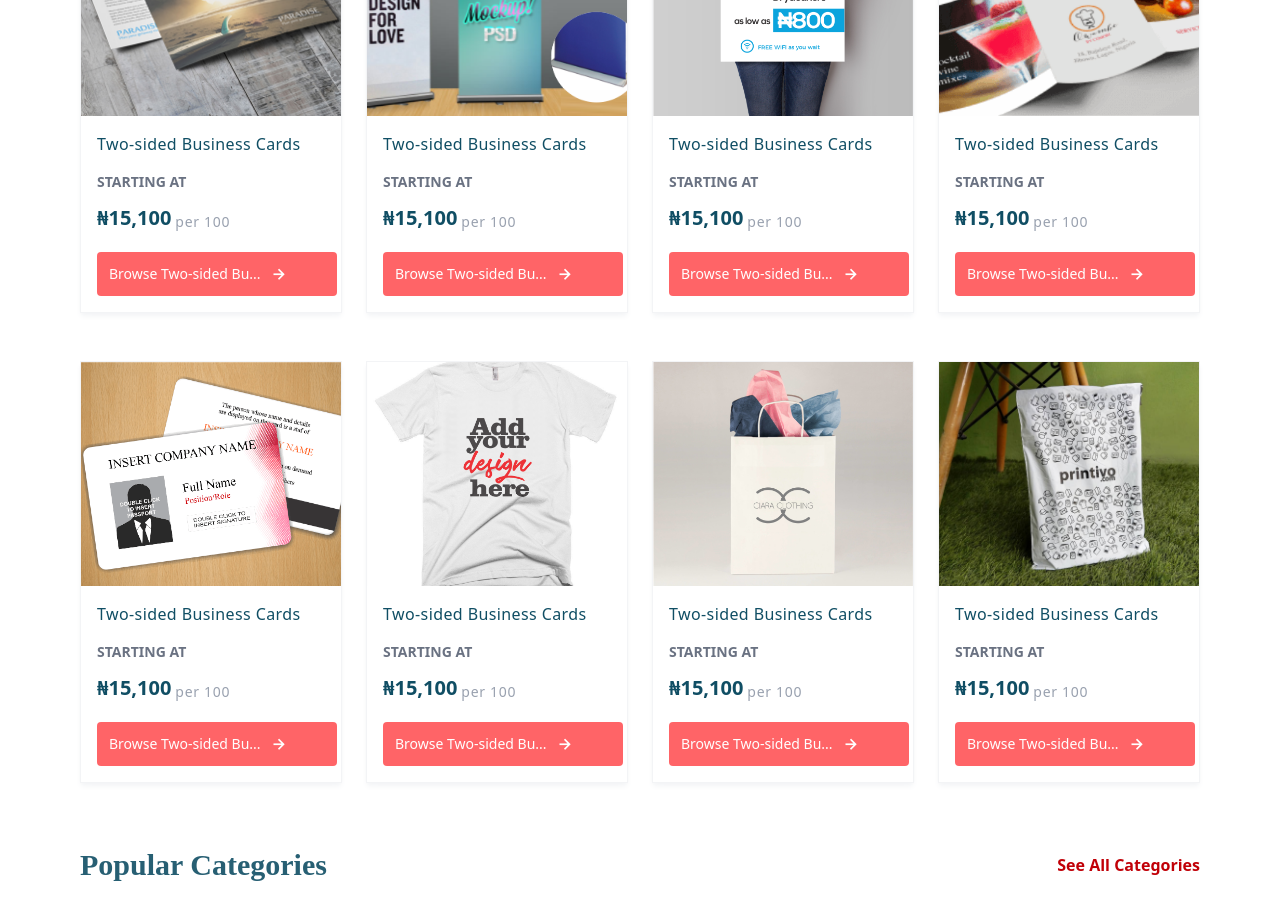
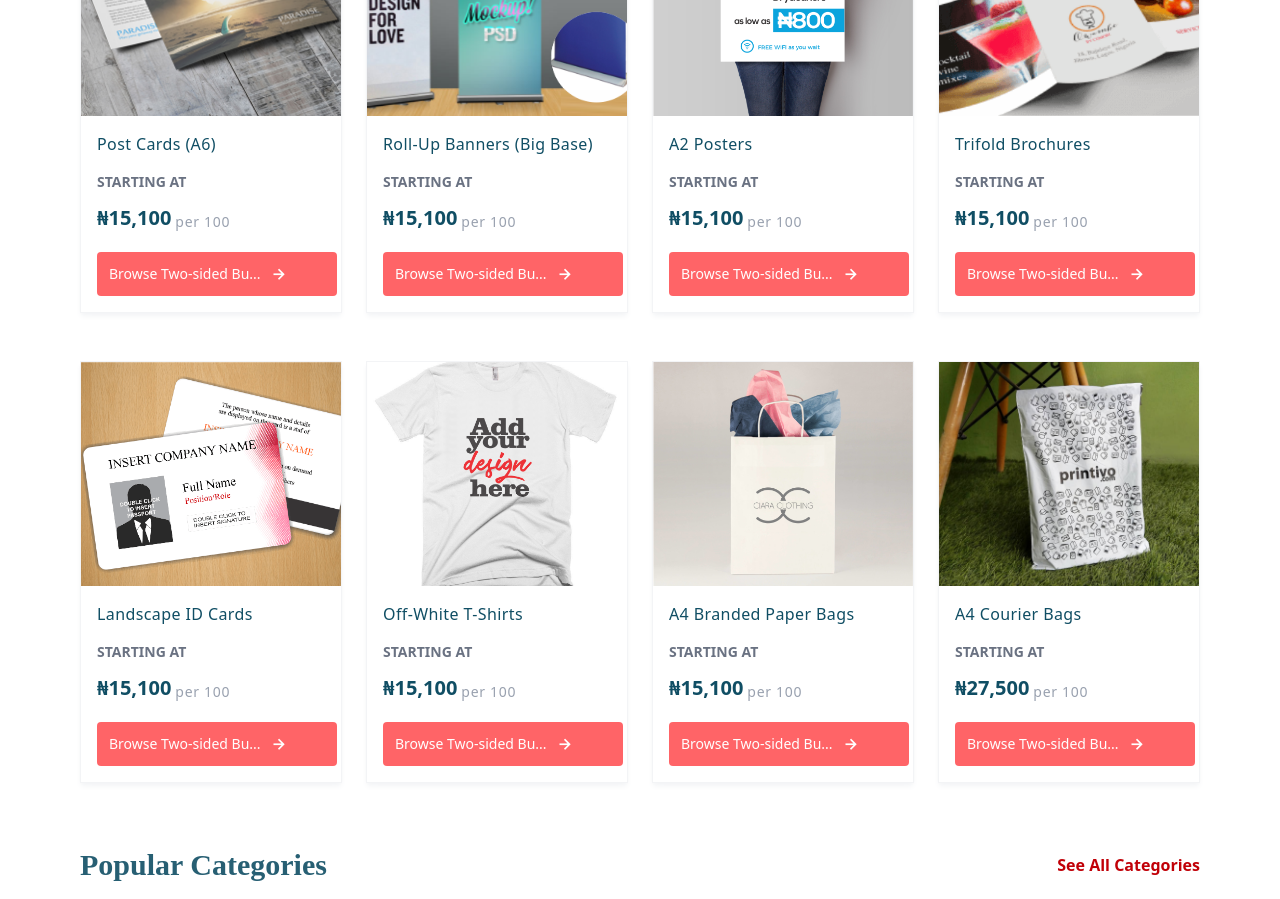
Before and after one commit to MedalLeink/Printivo-Project, a React (Vite) app in the folder vite-project/: page / in a window 1280 px wide. Shown: the part 1260-2159 px from the top of the page. Built offline with nearby package versions, Linux system fonts and the light colour scheme.

Commit message:
Renaming of the card names done

```diff
--- a/vite-project/src/Components/PopularProducts.jsx
+++ b/vite-project/src/Components/PopularProducts.jsx
@@ -85,7 +85,7 @@ function PopularProducts() {
             <a href="#">
             <img src={Fourth_Product} alt="" className="w-full h-56 object-cover transform transition-transform duration-500 hover:scale-110" />
             <div className="m-4">
-            <h2 className="text-cyan-900 font-medium text-md tracking-wide mb-4">Two-sided Business Cards</h2>
+            <h2 className="text-cyan-900 font-medium text-md tracking-wide mb-4">Simple Mugs</h2>
             <h2 className="text-sm text-gray-500 font-semibold mb-3">STARTING AT</h2>
             <span className="flex mb-5 items-end-safe gap-1">
             <h2 className="text-xl text-cyan-900 font-semibold">₦15,100</h2>
@@ -102,7 +102,7 @@ function PopularProducts() {
             <a href="#">
             <img src={Fifth_Product} alt="" className="w-full h-56 object-cover transform transition-transform duration-500 hover:scale-110" />
             <div className="m-4">
-            <h2 className="text-cyan-900 font-medium text-md tracking-wide mb-4">Two-sided Business Cards</h2>
+            <h2 className="text-cyan-900 font-medium text-md tracking-wide mb-4">Post Cards (A6)</h2>
             <h2 className="text-sm text-gray-500 font-semibold mb-3">STARTING AT</h2>
             <span className="flex mb-5 items-end-safe gap-1">
             <h2 className="text-xl text-cyan-900 font-semibold">₦15,100</h2>
@@ -119,7 +119,7 @@ function PopularProducts() {
             <a href="#">
             <img src={Sixth_Product} alt="" className="w-full h-56 object-cover transform transition-transform duration-500 hover:scale-110" />
             <div className="m-4">
-            <h2 className="text-cyan-900 font-medium text-md tracking-wide mb-4">Two-sided Business Cards</h2>
+            <h2 className="text-cyan-900 font-medium text-md tracking-wide mb-4">Roll-Up Banners (Big Base)</h2>
             <h2 className="text-sm text-gray-500 font-semibold mb-3">STARTING AT</h2>
             <span className="flex mb-5 items-end-safe gap-1">
             <h2 className="text-xl text-cyan-900 font-semibold">₦15,100</h2>
@@ -136,7 +136,7 @@ function PopularProducts() {
             <a href="#">
             <img src={Seventh_Product} alt="" className="w-full h-56 object-cover transform transition-transform duration-500 hover:scale-110" />
             <div className="m-4">
-            <h2 className="text-cyan-900 font-medium text-md tracking-wide mb-4">Two-sided Business Cards</h2>
+            <h2 className="text-cyan-900 font-medium text-md tracking-wide mb-4">A2 Posters</h2>
             <h2 className="text-sm text-gray-500 font-semibold mb-3">STARTING AT</h2>
             <span className="flex mb-5 items-end-safe gap-1">
             <h2 className="text-xl text-cyan-900 font-semibold">₦15,100</h2>
@@ -153,7 +153,7 @@ function PopularProducts() {
             <a href="#">
             <img src={Eighth_Product} alt="" className="w-full h-56 object-cover transform transition-transform duration-500 hover:scale-110" />
             <div className="m-4">
-            <h2 className="text-cyan-900 font-medium text-md tracking-wide mb-4">Two-sided Business Cards</h2>
+            <h2 className="text-cyan-900 font-medium text-md tracking-wide mb-4">Trifold Brochures</h2>
             <h2 className="text-sm text-gray-500 font-semibold mb-3">STARTING AT</h2>
             <span className="flex mb-5 items-end-safe gap-1">
             <h2 className="text-xl text-cyan-900 font-semibold">₦15,100</h2>
@@ -170,7 +170,7 @@ function PopularProducts() {
             <a href="#">
             <img src={Nineth_Product} alt="" className="w-full h-56 object-cover transform transition-transform duration-500 hover:scale-110" />
             <div className="m-4">
-            <h2 className="text-cyan-900 font-medium text-md tracking-wide mb-4">Two-sided Business Cards</h2>
+            <h2 className="text-cyan-900 font-medium text-md tracking-wide mb-4">Landscape ID Cards</h2>
             <h2 className="text-sm text-gray-500 font-semibold mb-3">STARTING AT</h2>
             <span className="flex mb-5 items-end-safe gap-1">
             <h2 className="text-xl text-cyan-900 font-semibold">₦15,100</h2>
@@ -187,7 +187,7 @@ function PopularProducts() {
             <a href="#">
             <img src={Tenth_Product} alt="" className="w-full h-56 object-cover transform transition-transform duration-500 hover:scale-110" />
             <div className="m-4">
-            <h2 className="text-cyan-900 font-medium text-md tracking-wide mb-4">Two-sided Business Cards</h2>
+            <h2 className="text-cyan-900 font-medium text-md tracking-wide mb-4">Off-White T-Shirts</h2>
             <h2 className="text-sm text-gray-500 font-semibold mb-3">STARTING AT</h2>
             <span className="flex mb-5 items-end-safe gap-1">
             <h2 className="text-xl text-cyan-900 font-semibold">₦15,100</h2>
@@ -204,7 +204,7 @@ function PopularProducts() {
             <a href="#">
             <img src={Eleventh_Product} alt="" className="w-full h-56 object-cover transform transition-transform duration-500 hover:scale-110" />
             <div className="m-4">
-            <h2 className="text-cyan-900 font-medium text-md tracking-wide mb-4">Two-sided Business Cards</h2>
+            <h2 className="text-cyan-900 font-medium text-md tracking-wide mb-4">A4 Branded Paper Bags</h2>
             <h2 className="text-sm text-gray-500 font-semibold mb-3">STARTING AT</h2>
             <span className="flex mb-5 items-end-safe gap-1">
             <h2 className="text-xl text-cyan-900 font-semibold">₦15,100</h2>
@@ -221,10 +221,10 @@ function PopularProducts() {
             <a href="#">
             <img src={Twelfth_Product} alt="" className="w-full h-56 object-cover transform transition-transform duration-500 hover:scale-110" />
             <div className="m-4">
-            <h2 className="text-cyan-900 font-medium text-md tracking-wide mb-4">Two-sided Business Cards</h2>
+            <h2 className="text-cyan-900 font-medium text-md tracking-wide mb-4">A4 Courier Bags</h2>
             <h2 className="text-sm text-gray-500 font-semibold mb-3">STARTING AT</h2>
             <span className="flex mb-5 items-end-safe gap-1">
-            <h2 className="text-xl text-cyan-900 font-semibold">₦15,100</h2>
+            <h2 className="text-xl text-cyan-900 font-semibold">₦27,500</h2>
             <p className="font-medium tracking-wider text-sm text-gray-400">per 100</p>
             </span>
             <span className="w-60 flex p-3 bg-red-400 rounded-sm items-center gap-2">
```
